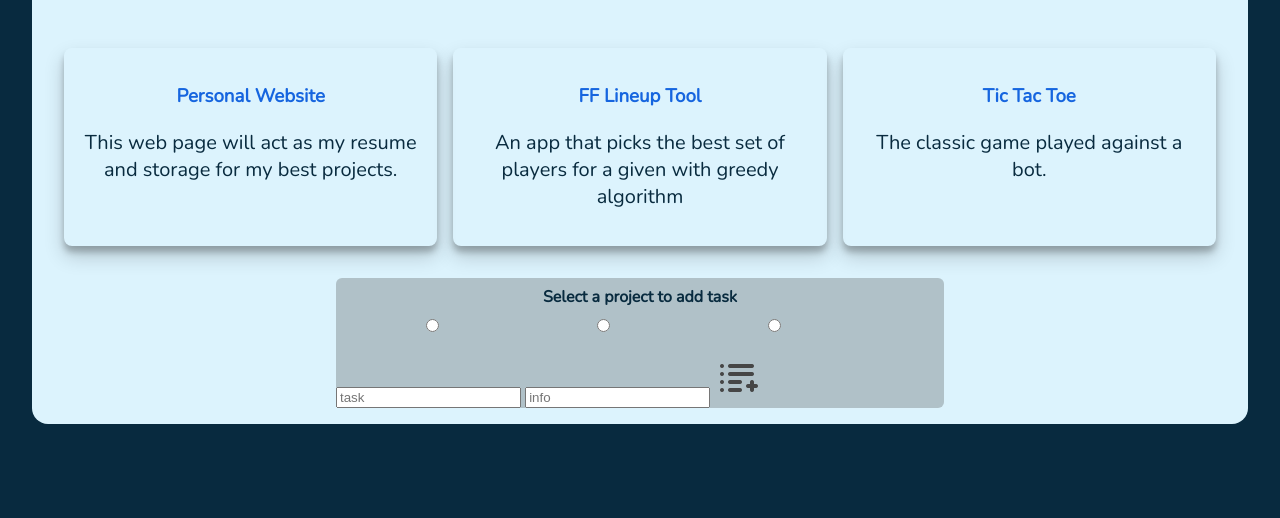
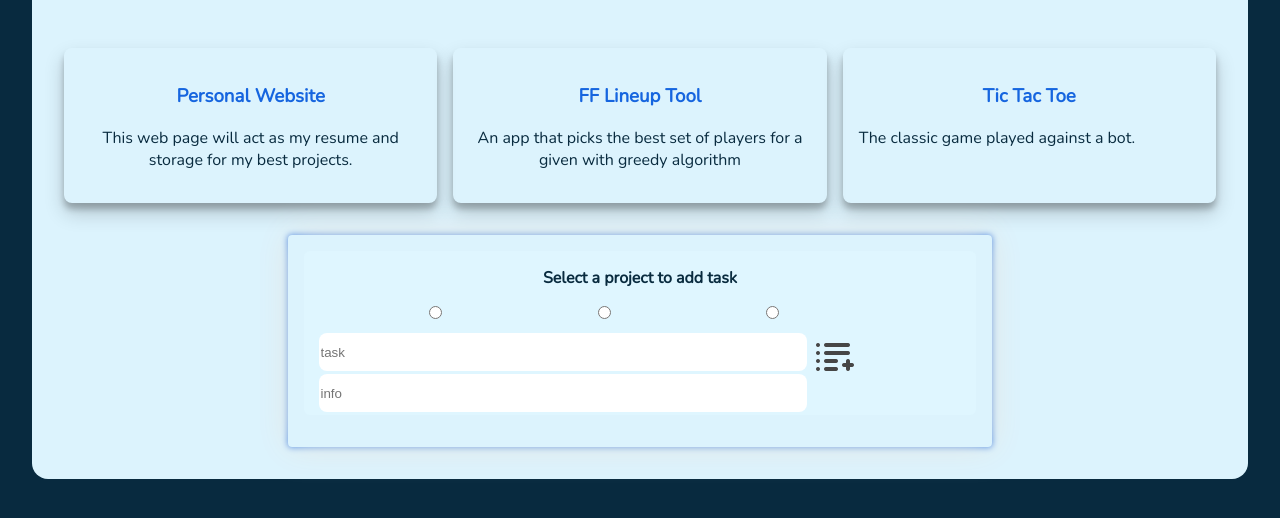
Before and after one commit to duncanmatt/todo-list, a website built with webpack: page dist/index.html in a window 1280 px wide. Shown: the part 134-652 px from the top of the page. Built offline with nearby package versions, Linux system fonts and the light colour scheme; files that its build step writes are made by us from their sources.

Commit message:
looks better

```diff
--- a/src/styles.css
+++ b/src/styles.css
@@ -4,6 +4,7 @@
   --light: rgba(71, 181, 255, 99%);
   --lighter: rgba(223, 246, 255, 99%);
   --shade: #e3e5e4;
+  --illuminate: #f7f7f2;
 }
 
 * {
@@ -56,7 +57,6 @@ body {
 .proj > p {
   max-width: fit-content;
   text-align: center;
-  font-size: 1.25rem;
 }
 
 .addbutton {
@@ -64,43 +64,61 @@ body {
 }
 
 #tasks {
-  min-width: 50%;
+ padding-block: 1rem;
+ min-width: 55vw;
+ box-shadow: 0 0 33px var(--shade), 0 0 6px var(--mid);
+ border-radius: 4px;
+ margin-bottom: 2rem;
 }
 
 #task-form {
-  background-color: rgba(47,47,42,0.25);
+  background-color: var(--lighter);
   border-radius: 6px;
   display: grid;
-  grid-auto-flow: row;
-  grid-auto-columns: 1fr;
+  grid-template-rows: repeat(4, 1fr);
+  grid-template-columns: 75% 25%;
+  grid-template-areas:
+  'formHeader formHeader'
+  'taskSelectors taskSelectors'
+  'titleInput addTask'
+  'infoInput addTask';
   justify-content: center;
-  margin-bottom: 1rem;
+  margin: 0 1rem 1rem 1rem;
+  gap: 3px;
 }
 
 #task-form > legend {
   text-align: center;
-  margin: 0;
-  padding: 0.5rem;
+  margin-top: 1rem;
   font-weight: bold;
+  grid-area: formHeader;
 }
 
 #task-form > span {
   margin: 0 3rem 0 3rem;
   display: flex;
-  justify-content: space-around;
+  justify-content: space-evenly;
+  grid-area: taskSelectors;
 }
 
 #task-form > input[type=text] {
-  padding: 0.25rem;
-  margin: 0.25rem 0.5rem 0.25rem 0.5rem;
+  margin-left: 1rem;
   border: none;
   border-radius: 8px;
 
 }
 
-#task-form > input[type=image] {
-  margin-right: 1rem;
-  place-self: flex-end;
+#task-title-input {
+  grid-area: titleInput;
+
+}
+
+#task-info-input {
+  grid-area: infoInput;
+}
+
+#new-task-btn {
+  grid-area: addTask;
 }
 
 .task-list {
@@ -109,12 +127,13 @@ body {
 }
 
 .task-list li {
-  border: 1px solid var(--shade);
+  margin-left: 2rem;
+  margin-right: 2rem;
   border-radius: 8px;
-  background-color: var(--light);
   display: flex;
   flex-direction: column;
   flex: 1;
+  filter: drop-shadow(0 0 0.1rem var());
 }
 
 .task-list > li > span {
@@ -126,5 +145,17 @@ body {
 }
 
 .task-list li:not(:last-of-type) {
-  border-bottom: 1px solid var(--shade);
+  margin-bottom: 1rem;
 }
+
+.item > h4 {
+  margin: 0;
+  padding: 0 0 0 1rem;
+  background-color: var(--illuminate);
+}
+
+.item > h6 {
+  margin: 0;
+  text-align: center;
+  background-color: var(--shade);
+}
```
Also changed, not shown: dist/index.html, dist/main.js.
